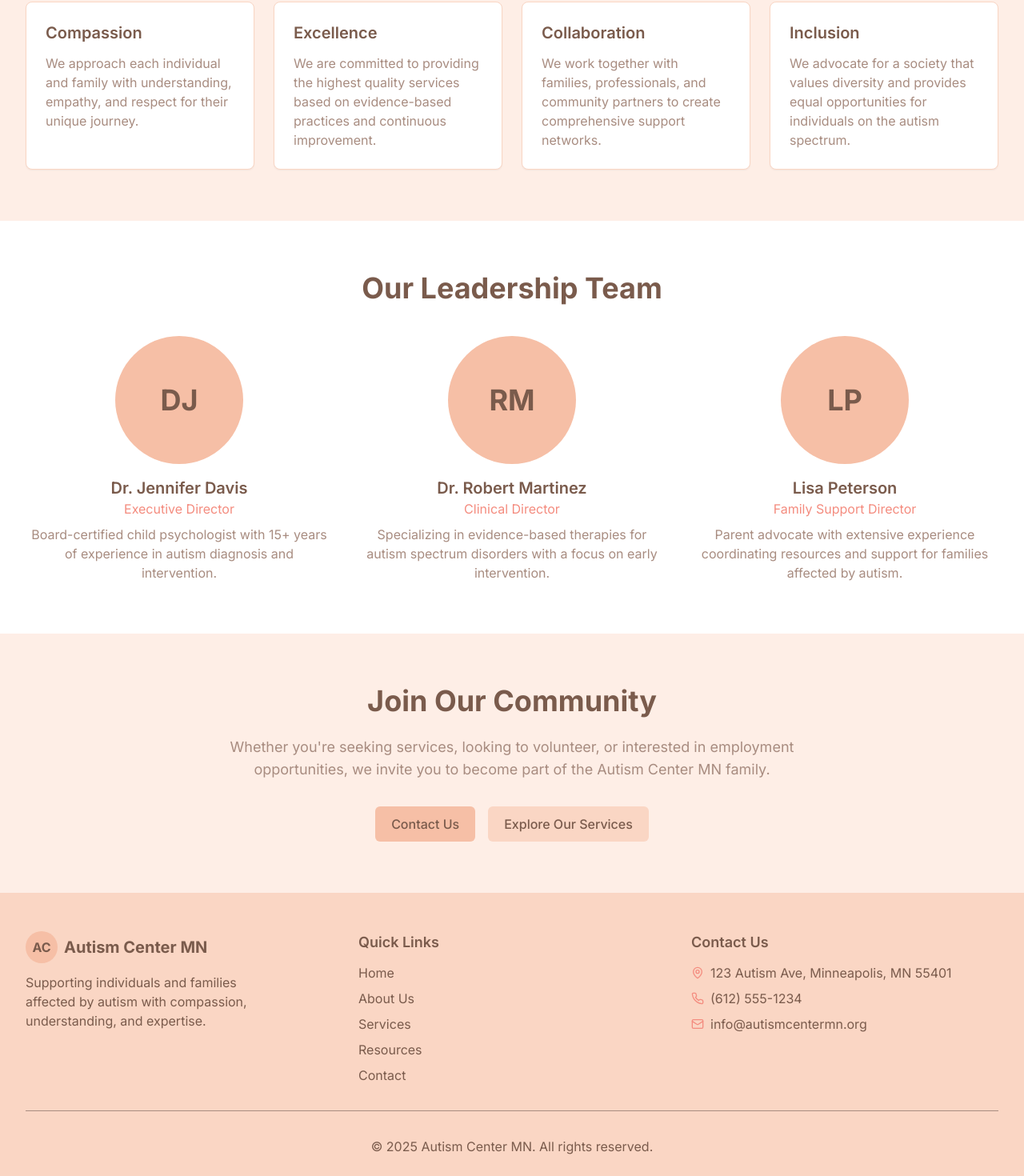
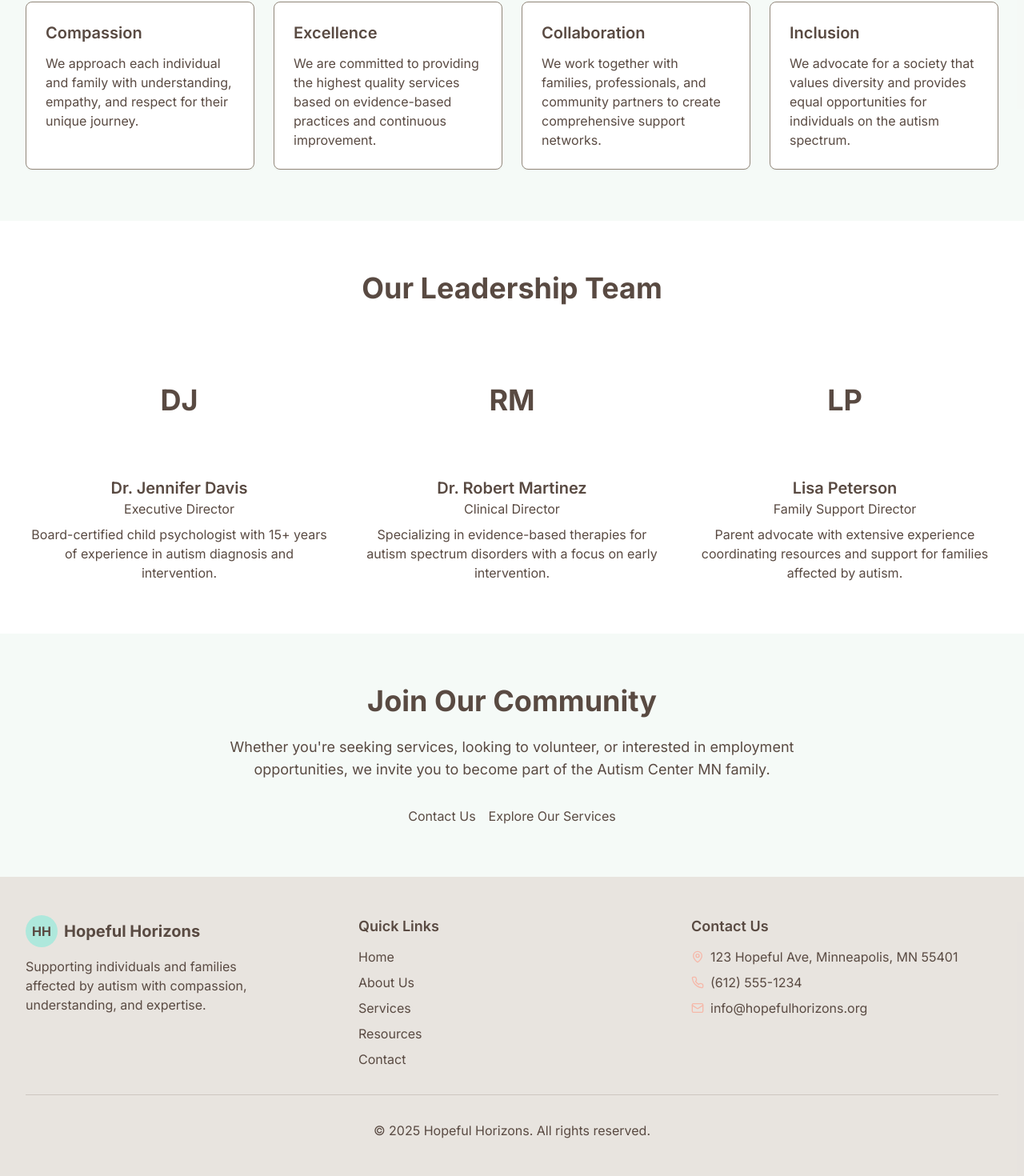
Before and after one commit to oali619/hopeful-horizons, a React (Vite) app: page /about in a window 1280 px wide. Shown: the part 1135-2605 px from the top of the page at 80% size. Built offline with nearby package versions, Linux system fonts and the light colour scheme.

Commit message:
Update company name and color scheme
Update the company name to "Hopeful Horizons" and apply the new color scheme throughout the website.

```diff
--- a/src/components/Footer.tsx
+++ b/src/components/Footer.tsx
@@ -7,13 +7,13 @@ const Footer = () => {
   const currentYear = new Date().getFullYear();
 
   return (
-    <footer className="bg-autism-powder-apricot text-autism-clay-taupe">
-      <div className="autism-container py-12">
+    <footer className="bg-hopeful-driftwood-gray/20 text-hopeful-charcoal-brown">
+      <div className="hopeful-container py-12">
         <div className="grid grid-cols-1 md:grid-cols-3 gap-8">
           <div className="space-y-3">
             <div className="flex items-center gap-2">
-              <div className="h-10 w-10 rounded-full bg-autism-peach-cream flex items-center justify-center text-autism-clay-taupe font-bold">AC</div>
-              <span className="text-xl font-bold">Autism Center MN</span>
+              <div className="h-10 w-10 rounded-full bg-hopeful-seafoam-mist flex items-center justify-center text-hopeful-charcoal-brown font-bold">HH</div>
+              <span className="text-xl font-bold">Hopeful Horizons</span>
             </div>
             <p className="max-w-xs">
               Supporting individuals and families affected by autism with compassion, understanding, and expertise.
@@ -23,11 +23,11 @@ const Footer = () => {
           <div className="space-y-3">
             <h3 className="font-semibold text-lg">Quick Links</h3>
             <ul className="space-y-2">
-              <li><Link to="/" className="hover:text-autism-soft-coral transition-colors">Home</Link></li>
-              <li><Link to="/about" className="hover:text-autism-soft-coral transition-colors">About Us</Link></li>
-              <li><Link to="/services" className="hover:text-autism-soft-coral transition-colors">Services</Link></li>
-              <li><Link to="/resources" className="hover:text-autism-soft-coral transition-colors">Resources</Link></li>
-              <li><Link to="/contact" className="hover:text-autism-soft-coral transition-colors">Contact</Link></li>
+              <li><Link to="/" className="hover:text-hopeful-soft-coral transition-colors">Home</Link></li>
+              <li><Link to="/about" className="hover:text-hopeful-soft-coral transition-colors">About Us</Link></li>
+              <li><Link to="/services" className="hover:text-hopeful-soft-coral transition-colors">Services</Link></li>
+              <li><Link to="/resources" className="hover:text-hopeful-soft-coral transition-colors">Resources</Link></li>
+              <li><Link to="/contact" className="hover:text-hopeful-soft-coral transition-colors">Contact</Link></li>
             </ul>
           </div>
 
@@ -35,27 +35,27 @@ const Footer = () => {
             <h3 className="font-semibold text-lg">Contact Us</h3>
             <address className="not-italic space-y-2">
               <div className="flex items-center gap-2">
-                <MapPin size={16} className="text-autism-soft-coral" />
-                <span>123 Autism Ave, Minneapolis, MN 55401</span>
+                <MapPin size={16} className="text-hopeful-soft-coral" />
+                <span>123 Hopeful Ave, Minneapolis, MN 55401</span>
               </div>
               <div className="flex items-center gap-2">
-                <Phone size={16} className="text-autism-soft-coral" />
-                <a href="tel:+16125551234" className="hover:text-autism-soft-coral transition-colors">
+                <Phone size={16} className="text-hopeful-soft-coral" />
+                <a href="tel:+16125551234" className="hover:text-hopeful-soft-coral transition-colors">
                   (612) 555-1234
                 </a>
               </div>
               <div className="flex items-center gap-2">
-                <Mail size={16} className="text-autism-soft-coral" />
-                <a href="mailto:info@autismcentermn.org" className="hover:text-autism-soft-coral transition-colors">
-                  info@autismcentermn.org
+                <Mail size={16} className="text-hopeful-soft-coral" />
+                <a href="mailto:info@hopefulhorizons.org" className="hover:text-hopeful-soft-coral transition-colors">
+                  info@hopefulhorizons.org
                 </a>
               </div>
             </address>
           </div>
         </div>
 
-        <div className="border-t border-autism-sienna-gray mt-8 pt-8 text-center">
-          <p>&copy; {currentYear} Autism Center MN. All rights reserved.</p>
+        <div className="border-t border-hopeful-driftwood-gray/30 mt-8 pt-8 text-center">
+          <p>&copy; {currentYear} Hopeful Horizons. All rights reserved.</p>
         </div>
       </div>
     </footer>
--- a/src/components/Layout.tsx
+++ b/src/components/Layout.tsx
@@ -9,7 +9,7 @@ type LayoutProps = {
 
 const Layout: React.FC<LayoutProps> = ({ children }) => {
   return (
-    <div className="flex flex-col min-h-screen">
+    <div className="flex flex-col min-h-screen bg-hopeful-whisper-white">
       <Navbar />
       <main className="flex-grow">{children}</main>
       <Footer />
--- a/src/components/Section.tsx
+++ b/src/components/Section.tsx
@@ -18,20 +18,20 @@ const Section: React.FC<SectionProps> = ({
   color = 'default',
   id,
 }) => {
-  const bgColor = color === 'alternate' ? 'bg-autism-powder-apricot/20' : 'bg-white';
+  const bgColor = color === 'alternate' ? 'bg-hopeful-seafoam-mist/10' : 'bg-white';
 
   return (
     <section id={id} className={`py-12 md:py-16 ${bgColor} ${className}`}>
-      <div className="autism-container">
+      <div className="hopeful-container">
         {(title || subtitle) && (
           <div className="mb-10 text-center max-w-3xl mx-auto">
             {title && (
-              <h2 className="text-3xl md:text-4xl font-bold text-autism-clay-taupe mb-4">
+              <h2 className="text-3xl md:text-4xl font-bold text-hopeful-charcoal-brown mb-4">
                 {title}
               </h2>
             )}
             {subtitle && (
-              <p className="text-lg text-autism-sienna-gray">
+              <p className="text-lg text-hopeful-slate-sage">
                 {subtitle}
               </p>
             )}
--- a/src/components/ServiceCard.tsx
+++ b/src/components/ServiceCard.tsx
@@ -11,17 +11,17 @@ interface ServiceCardProps {
 
 const ServiceCard: React.FC<ServiceCardProps> = ({ title, description, icon, link }) => {
   const content = (
-    <div className="autism-card h-full p-6 flex flex-col">
+    <div className="hopeful-card h-full p-6 flex flex-col">
       {icon && (
-        <div className="mb-4 text-autism-peach-cream">
+        <div className="mb-4 text-hopeful-seafoam-mist">
           {icon}
         </div>
       )}
-      <h3 className="text-xl font-semibold mb-3 text-autism-clay-taupe">{title}</h3>
-      <p className="text-autism-sienna-gray flex-grow">{description}</p>
+      <h3 className="text-xl font-semibold mb-3 text-hopeful-charcoal-brown">{title}</h3>
+      <p className="text-hopeful-slate-sage flex-grow">{description}</p>
       {link && (
         <div className="mt-4 pt-2">
-          <span className="autism-link">Learn more</span>
+          <span className="hopeful-link">Learn more</span>
         </div>
       )}
     </div>
--- a/src/index.css
+++ b/src/index.css
@@ -7,33 +7,33 @@
 
 @layer base {
   :root {
-    --background: 23 86% 97%;  /* Warm Mist */
-    --foreground: 20 22% 39%;  /* Clay Taupe */
+    --background: 40 56% 98%;  /* Whisper White */
+    --foreground: 22 17% 31%;  /* Charcoal Brown */
 
-    --card: 23 77% 89%;        /* Powder Apricot */
-    --card-foreground: 20 22% 39%;  /* Clay Taupe */
+    --card: 33 10% 53%;        /* Driftwood Gray */
+    --card-foreground: 22 17% 31%;  /* Charcoal Brown */
 
-    --popover: 23 86% 97%;     /* Warm Mist */
-    --popover-foreground: 20 22% 39%;  /* Clay Taupe */
+    --popover: 40 56% 98%;     /* Whisper White */
+    --popover-foreground: 22 17% 31%;  /* Charcoal Brown */
 
-    --primary: 19 77% 83%;     /* Peach Cream */
-    --primary-foreground: 20 22% 39%;  /* Clay Taupe */
+    --primary: 167 53% 80%;     /* Seafoam Mist */
+    --primary-foreground: 22 17% 31%;  /* Charcoal Brown */
 
-    --secondary: 8 79% 72%;    /* Soft Coral */
-    --secondary-foreground: 0 0% 100%;
+    --secondary: 14 76% 83%;    /* Soft Coral */
+    --secondary-foreground: 22 17% 31%;  /* Charcoal Brown */
 
-    --muted: 23 77% 89%;       /* Powder Apricot */
-    --muted-foreground: 23 17% 59%;  /* Sienna Gray */
+    --muted: 167 20% 90%;       /* Light Seafoam Mist */
+    --muted-foreground: 166 18% 45%;  /* Slate Sage */
 
-    --accent: 37 100% 84%;     /* Honey Blush */
-    --accent-foreground: 20 22% 39%;  /* Clay Taupe */
+    --accent: 38 100% 88%;     /* Sunlit Sand */
+    --accent-foreground: 22 17% 31%;  /* Charcoal Brown */
 
     --destructive: 0 84.2% 60.2%;
     --destructive-foreground: 210 40% 98%;
 
-    --border: 23 17% 59%;      /* Sienna Gray */
-    --input: 23 17% 59%;       /* Sienna Gray */
-    --ring: 19 77% 83%;        /* Peach Cream */
+    --border: 33 10% 53%;      /* Driftwood Gray */
+    --input: 33 10% 53%;       /* Driftwood Gray */
+    --ring: 167 53% 80%;        /* Seafoam Mist */
 
     --radius: 0.5rem;
   }
@@ -45,37 +45,37 @@
   }
 
   body {
-    @apply bg-autism-warm-mist text-autism-clay-taupe;
+    @apply bg-hopeful-whisper-white text-hopeful-charcoal-brown;
     font-feature-settings: "rlig" 1, "calt" 1;
   }
 }
 
 @layer components {
-  .autism-container {
+  .hopeful-container {
     @apply max-w-7xl mx-auto px-4 sm:px-6 lg:px-8;
   }
 
-  .autism-heading {
-    @apply text-autism-clay-taupe font-semibold;
+  .hopeful-heading {
+    @apply text-hopeful-charcoal-brown font-semibold;
   }
 
-  .autism-btn-primary {
-    @apply bg-autism-peach-cream hover:bg-autism-soft-coral text-autism-clay-taupe font-medium px-5 py-2.5 rounded-md transition-colors;
+  .hopeful-btn-primary {
+    @apply bg-hopeful-seafoam-mist hover:bg-hopeful-soft-coral text-hopeful-charcoal-brown font-medium px-5 py-2.5 rounded-md transition-colors;
   }
 
-  .autism-btn-secondary {
-    @apply bg-autism-powder-apricot hover:bg-autism-peach-cream text-autism-clay-taupe font-medium px-5 py-2.5 rounded-md transition-colors;
+  .hopeful-btn-secondary {
+    @apply bg-hopeful-driftwood-gray/20 hover:bg-hopeful-slate-sage text-hopeful-charcoal-brown font-medium px-5 py-2.5 rounded-md transition-colors;
   }
 
-  .autism-card {
-    @apply bg-white rounded-lg border border-autism-powder-apricot shadow-sm hover:shadow-md transition-shadow;
+  .hopeful-card {
+    @apply bg-white rounded-lg border border-hopeful-driftwood-gray/20 shadow-sm hover:shadow-md transition-shadow;
   }
 
-  .autism-highlight {
-    @apply bg-autism-honey-blush rounded-md p-4;
+  .hopeful-highlight {
+    @apply bg-hopeful-sunlit-sand rounded-md p-4;
   }
 
-  .autism-link {
-    @apply text-autism-soft-coral hover:text-autism-peach-cream underline transition-colors font-medium;
+  .hopeful-link {
+    @apply text-hopeful-slate-sage hover:text-hopeful-soft-coral underline transition-colors font-medium;
   }
 }
--- a/tailwind.config.ts
+++ b/tailwind.config.ts
@@ -63,15 +63,15 @@ export default {
 					border: 'hsl(var(--sidebar-border))',
 					ring: 'hsl(var(--sidebar-ring))'
 				},
-				// Custom color scheme
-				autism: {
-					'peach-cream': '#F6BFA6', // Primary brand color
-					'soft-coral': '#F48C7F',  // Secondary accent
-					'warm-mist': '#FFF4EE',   // Calming balance/background
-					'honey-blush': '#FFDFAF', // Highlight/call-out
-					'powder-apricot': '#FAD6C4', // Support accent
-					'clay-taupe': '#7A5B4C',  // Accessible text/borders
-					'sienna-gray': '#A88C80', // Gentle contrast
+				// Custom color scheme - Updated for Hopeful Horizons
+				hopeful: {
+					'seafoam-mist': '#AEE8DC',     // Primary brand color
+					'soft-coral': '#F6B8A9',       // Secondary accent
+					'sunlit-sand': '#FFE9C3',      // Highlight/CTA
+					'whisper-white': '#FDFBF9',    // Background light
+					'driftwood-gray': '#8F8578',   // Supporting neutral
+					'charcoal-brown': '#594A42',   // Accessible text/outlines
+					'slate-sage': '#5C8477',       // Gentle contrast option
 				}
 			},
 			borderRadius: {
```
Also changed, not shown: src/components/Navbar.tsx (+11 -11 lines).
